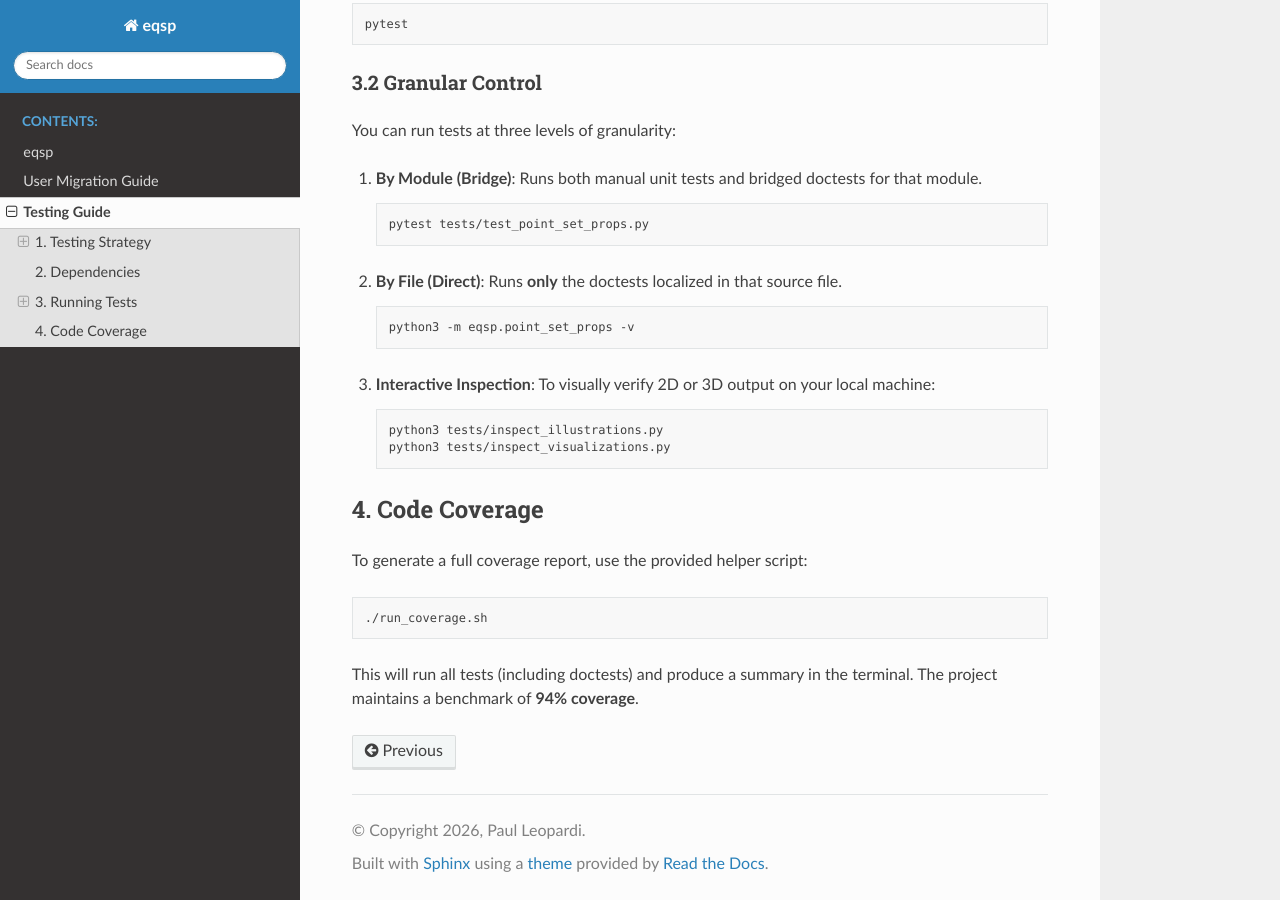
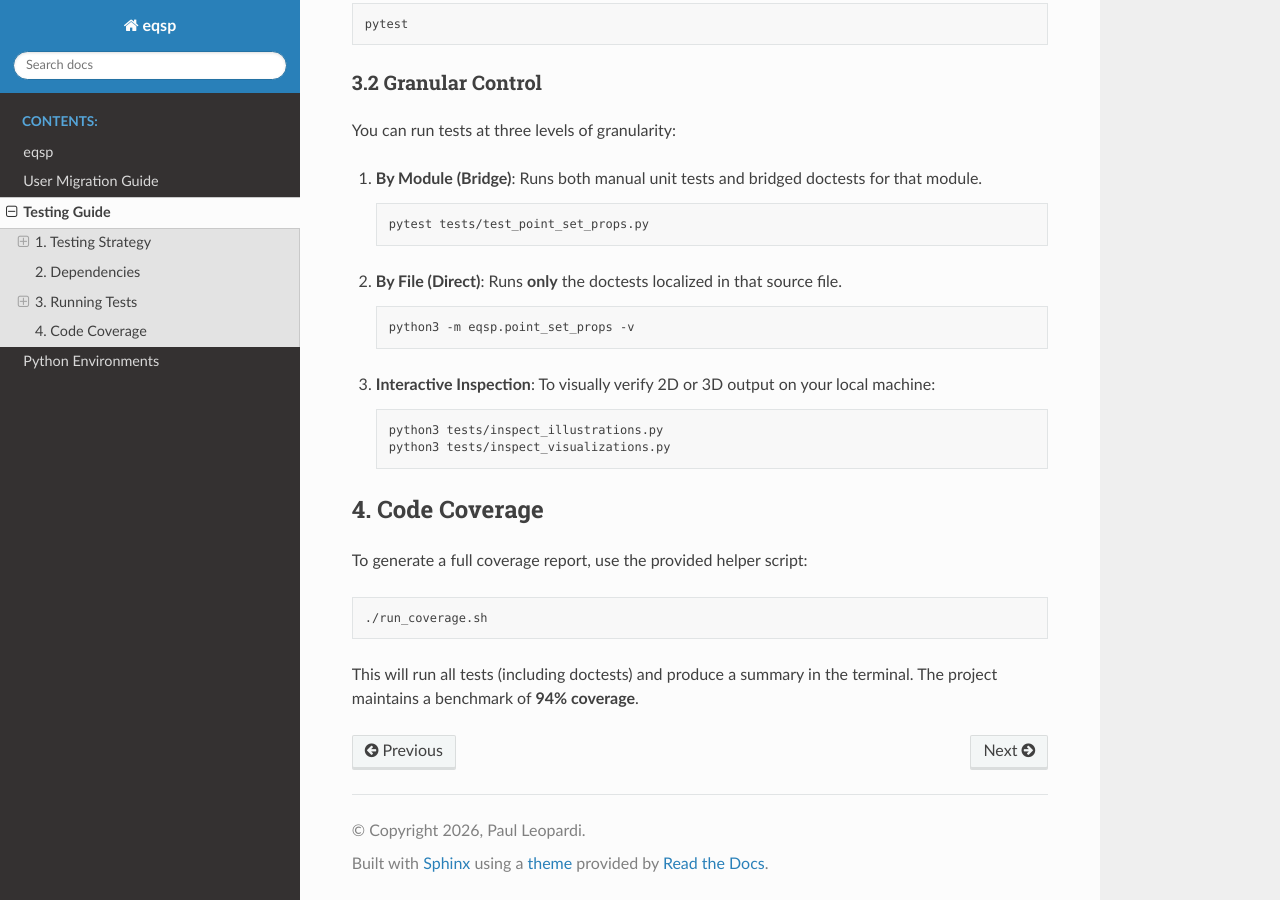
Before and after one commit to penguian/eqsp, a Sphinx documentation site: the page built from doc/testing_guide.md, in a window 1280 px wide and 900 px high, scrolled down 1076 px. Built offline with Sphinx 7.4.7 and the Read the Docs theme 3.1.0, drawn with Linux system fonts in a browser that asks for light colours.

Commit message:
Add Python Environments to the documentation

```diff
--- a/doc/index.rst
+++ b/doc/index.rst
@@ -8,3 +8,4 @@ eqsp documentation
    api/modules
    User Migration Guide <user_migration_guide.md>
    Testing Guide <testing_guide.md>
+   Python Environments <python_environments.md>
```
